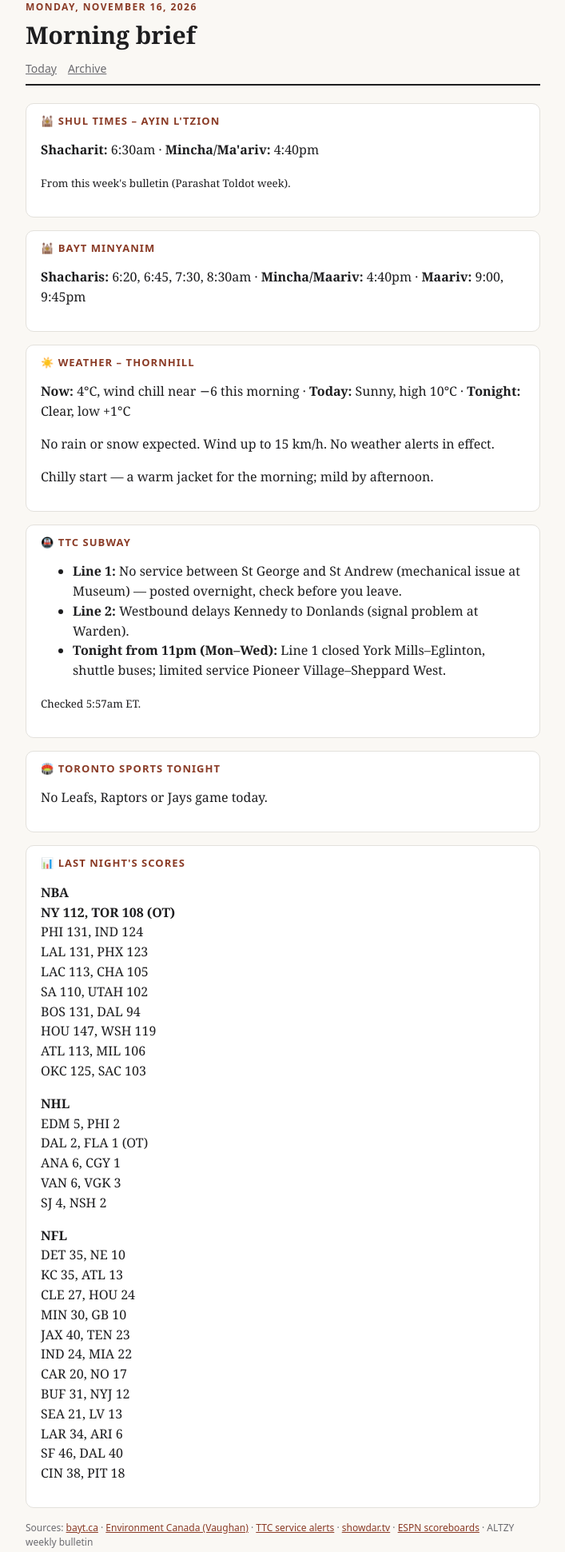
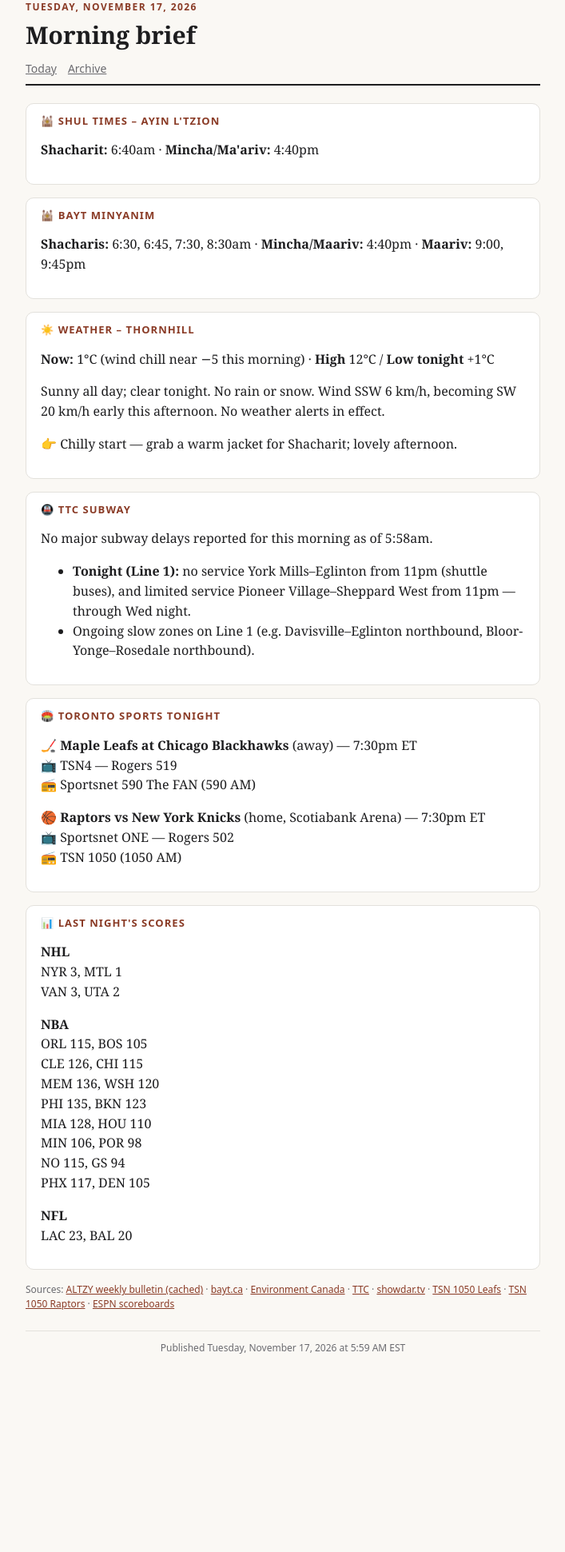
Before and after one commit to mikeyopp2/morningbrief, a plain HTML site: page index.html in a window 1280 px wide. Shown: the part 25-1966 px from the top of the page at 80% size, without its empty margins (286-993 px from the left). After the commit the page ends 1780 px from the top, so only its background shows below. Drawn offline with Linux system fonts and the light colour scheme.

Commit message:
Morning brief 2026-11-17
Co-Authored-By: Claude Opus 5.5 <noreply@anthropic.com>
Claude-Session: https://claude.ai/code/session_01W1ANsumUhXhGjnZVhwyscr

```diff
--- a/index.html
+++ b/index.html
@@ -23,43 +23,42 @@ a{color:var(--accent)}
 footer{font:12px/1.5 system-ui,sans-serif;color:var(--muted);text-align:center;margin-top:24px;padding-top:12px;border-top:1px solid var(--line)}
 </style></head>
 <body><div class="wrap">
-<header><div class="kicker">Monday, November 16, 2026</div><h1>Morning brief</h1>
+<header><div class="kicker">Tuesday, November 17, 2026</div><h1>Morning brief</h1>
 <nav><a href="index.html">Today</a><a href="archive.html">Archive</a></nav></header>
 <section>
 <h2>🕍 Shul times – Ayin L'Tzion</h2>
-<p><b>Shacharit:</b> 6:30am · <b>Mincha/Ma'ariv:</b> 4:40pm</p>
-<p><small>From this week's bulletin (Parashat Toldot week).</small></p>
+<p><b>Shacharit:</b> 6:40am · <b>Mincha/Ma'ariv:</b> 4:40pm</p>
 </section>
 <section>
 <h2>🕍 BAYT minyanim</h2>
-<p><b>Shacharis:</b> 6:20, 6:45, 7:30, 8:30am · <b>Mincha/Maariv:</b> 4:40pm · <b>Maariv:</b> 9:00, 9:45pm</p>
+<p><b>Shacharis:</b> 6:30, 6:45, 7:30, 8:30am · <b>Mincha/Maariv:</b> 4:40pm · <b>Maariv:</b> 9:00, 9:45pm</p>
 </section>
 <section>
 <h2>☀️ Weather – Thornhill</h2>
-<p><b>Now:</b> 4°C, wind chill near −6 this morning · <b>Today:</b> Sunny, high 10°C · <b>Tonight:</b> Clear, low +1°C</p>
-<p>No rain or snow expected. Wind up to 15 km/h. No weather alerts in effect.</p>
-<p>Chilly start — a warm jacket for the morning; mild by afternoon.</p>
+<p><b>Now:</b> 1°C (wind chill near −5 this morning) · <b>High</b> 12°C / <b>Low tonight</b> +1°C</p>
+<p>Sunny all day; clear tonight. No rain or snow. Wind SSW 6 km/h, becoming SW 20 km/h early this afternoon. No weather alerts in effect.</p>
+<p>👉 Chilly start — grab a warm jacket for Shacharit; lovely afternoon.</p>
 </section>
 <section>
 <h2>🚇 TTC subway</h2>
+<p>No major subway delays reported for this morning as of 5:58am.</p>
 <ul>
-<li><b>Line 1:</b> No service between St George and St Andrew (mechanical issue at Museum) — posted overnight, check before you leave.</li>
-<li><b>Line 2:</b> Westbound delays Kennedy to Donlands (signal problem at Warden).</li>
-<li><b>Tonight from 11pm (Mon–Wed):</b> Line 1 closed York Mills–Eglinton, shuttle buses; limited service Pioneer Village–Sheppard West.</li>
+<li><b>Tonight (Line 1):</b> no service York Mills–Eglinton from 11pm (shuttle buses), and limited service Pioneer Village–Sheppard West from 11pm — through Wed night.</li>
+<li>Ongoing slow zones on Line 1 (e.g. Davisville–Eglinton northbound, Bloor-Yonge–Rosedale northbound).</li>
 </ul>
-<p><small>Checked 5:57am ET.</small></p>
 </section>
 <section>
 <h2>🏟️ Toronto sports tonight</h2>
-<p>No Leafs, Raptors or Jays game today.</p>
+<p>🏒 <b>Maple Leafs at Chicago Blackhawks</b> (away) — 7:30pm ET<br>📺 TSN4 — Rogers 519<br>📻 Sportsnet 590 The FAN (590 AM)</p>
+<p>🏀 <b>Raptors vs New York Knicks</b> (home, Scotiabank Arena) — 7:30pm ET<br>📺 Sportsnet ONE — Rogers 502<br>📻 TSN 1050 (1050 AM)</p>
 </section>
 <section>
 <h2>📊 Last night's scores</h2>
-<p><b>NBA</b><br><b>NY 112, TOR 108 (OT)</b><br>PHI 131, IND 124<br>LAL 131, PHX 123<br>LAC 113, CHA 105<br>SA 110, UTAH 102<br>BOS 131, DAL 94<br>HOU 147, WSH 119<br>ATL 113, MIL 106<br>OKC 125, SAC 103</p>
-<p><b>NHL</b><br>EDM 5, PHI 2<br>DAL 2, FLA 1 (OT)<br>ANA 6, CGY 1<br>VAN 6, VGK 3<br>SJ 4, NSH 2</p>
-<p><b>NFL</b><br>DET 35, NE 10<br>KC 35, ATL 13<br>CLE 27, HOU 24<br>MIN 30, GB 10<br>JAX 40, TEN 23<br>IND 24, MIA 22<br>CAR 20, NO 17<br>BUF 31, NYJ 12<br>SEA 21, LV 13<br>LAR 34, ARI 6<br>SF 46, DAL 40<br>CIN 38, PIT 18</p>
+<p><b>NHL</b><br>NYR 3, MTL 1<br>VAN 3, UTA 2</p>
+<p><b>NBA</b><br>ORL 115, BOS 105<br>CLE 126, CHI 115<br>MEM 136, WSH 120<br>PHI 135, BKN 123<br>MIA 128, HOU 110<br>MIN 106, POR 98<br>NO 115, GS 94<br>PHX 117, DEN 105</p>
+<p><b>NFL</b><br>LAC 23, BAL 20</p>
 </section>
-<p class="sources">Sources: <a href="https://www.bayt.ca/">bayt.ca</a> · <a href="https://weather.gc.ca/en/location/index.html?coords=43.836,-79.508">Environment Canada (Vaughan)</a> · <a href="https://www.ttc.ca/service-advisories/subway-service">TTC service alerts</a> · <a href="https://showdar.tv/schedule/2026-11-16">showdar.tv</a> · <a href="https://www.espn.com/">ESPN scoreboards</a> · ALTZY weekly bulletin</p>
+<p class="sources">Sources: <a href="https://www.altzy.org/">ALTZY weekly bulletin (cached)</a> · <a href="https://www.bayt.ca/">bayt.ca</a> · <a href="https://weather.gc.ca/">Environment Canada</a> · <a href="https://www.ttc.ca/service-advisories/subway-service">TTC</a> · <a href="https://showdar.tv/schedule/2026-11-17">showdar.tv</a> · <a href="https://www.tsn.ca/radio/toronto-1050/article/tsn-1050-maple-leafs-broadcast-schedule/">TSN 1050 Leafs</a> · <a href="https://www.tsn.ca/radio/toronto-1050/raps/article/tsn-1050-raptors-broadcast-schedule/">TSN 1050 Raptors</a> · <a href="https://www.espn.com/">ESPN scoreboards</a></p>
 
-<footer>Published Monday, November 16, 2026 at 5:58 AM EST</footer>
+<footer>Published Tuesday, November 17, 2026 at 5:59 AM EST</footer>
 </div></body></html>
```
Also changed, not shown: archive.html (+2 -1 lines), briefs/2026-11-17.html (added, +64 -0 lines).
